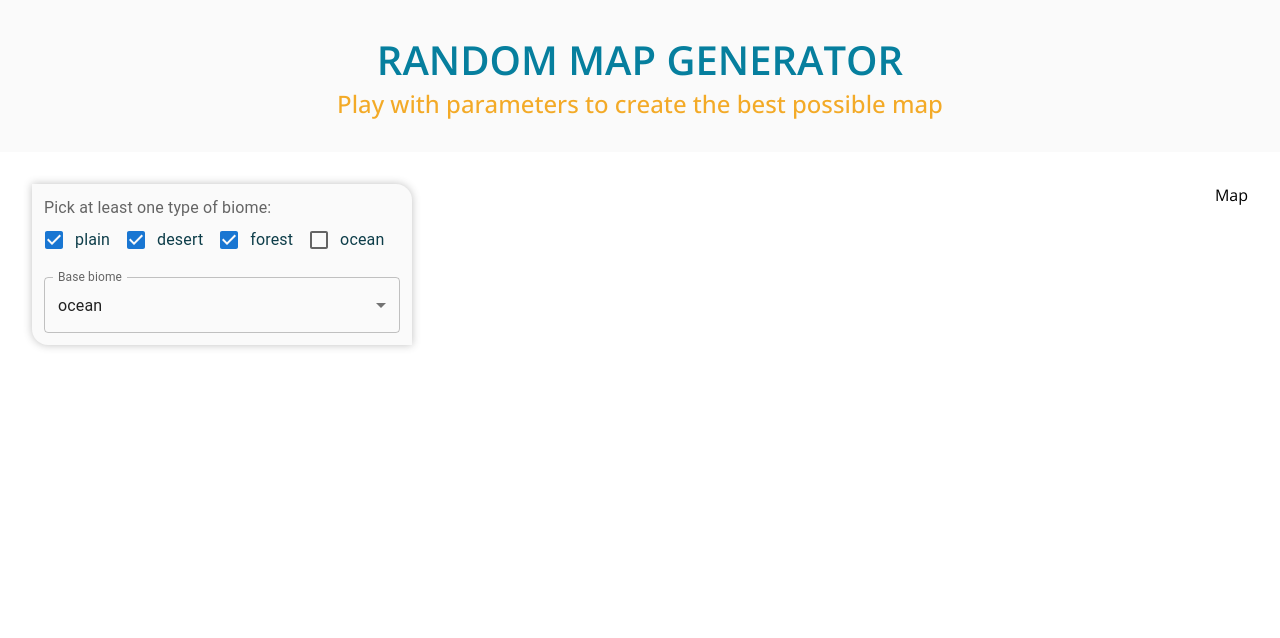
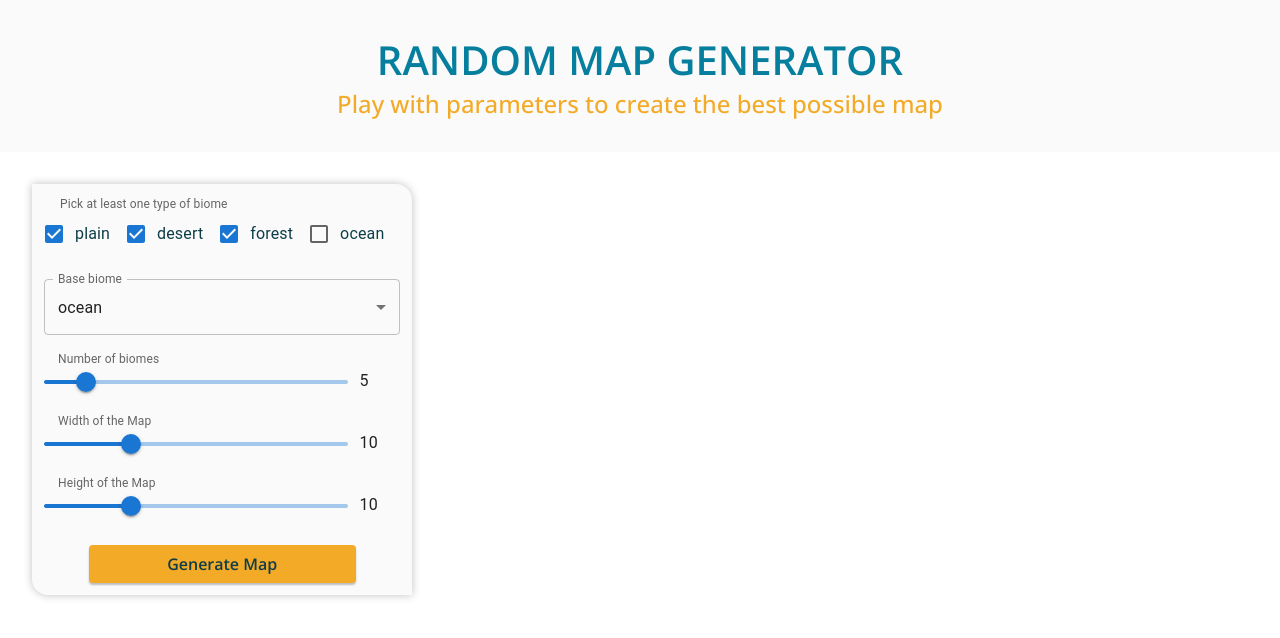
Before and after one commit to thibautguibert/map-generator-front, a React (Vite) app: page / in a window 1280 px wide. Shown: the top 638 px of the page. Built offline with nearby package versions, Linux system fonts and the light colour scheme.

Commit message:
added call to api and display basic map

```diff
--- a/components/App.tsx
+++ b/components/App.tsx
@@ -1,10 +1,12 @@
 import { Global, css } from "@emotion/react";
 import styled from "@emotion/styled";
 import { globalStyle, centeredColumn, topRow } from "@styles/index.style";
+import MapProvider from "hooks/MapProvider";
 import ThemeProvider from "providers/ThemeProvider";
 
 import Form from "./Form";
 import Header from "./Header";
+import Map from "./Map";
 
 const StyledAppContainer = styled.div`
   ${centeredColumn}
@@ -26,14 +28,16 @@ const MainContainer = styled.main(
 function App(): JSX.Element {
   return (
     <ThemeProvider>
+      <MapProvider>
         <Global styles={globalStyle} />
         <StyledAppContainer>
           <Header />
           <MainContainer>
             <Form />
-          <div>Map</div>
+            <Map />
           </MainContainer>
         </StyledAppContainer>
+      </MapProvider>
     </ThemeProvider>
   );
 }
--- a/components/Form.tsx
+++ b/components/Form.tsx
@@ -3,10 +3,13 @@ import styled from "@emotion/styled";
 import { BIOMES, Biome, DEFAULT_BASE_BIOME, DEFAULT_SELECTED_BIOMES } from "@lib/biome";
 import { FormControl } from "@mui/material";
 import { centeredColumn } from "@styles/index.style";
-import { useState } from "react";
+import { useMap } from "hooks/MapProvider";
+import { useEffect, useState } from "react";
 
 import CheckboxGroup from "./form/CheckboxGroup";
+import InputSlider from "./form/InputSlider";
 import Selector from "./form/Selector";
+import SubmitButton from "./form/SubmitButton";
 
 const FormContainer = styled.div(
   ({ theme: { mobileThreshold, colors, space, radius } }) => css`
@@ -26,6 +29,12 @@ const FormContainer = styled.div(
 function Form(): JSX.Element {
   const [biomes, setBiomes] = useState<Biome[]>(DEFAULT_SELECTED_BIOMES);
   const [baseBiome, setBaseBiome] = useState<Biome>(DEFAULT_BASE_BIOME);
+  const [numberOfBiomes, setNumberOfBiomes] = useState<number>(5);
+  const [mapWidth, setMapWidth] = useState<number>(10);
+  const [mapHeight, setMapHeight] = useState<number>(10);
+
+  const { generateMapSettings, loading, mapSettings } = useMap();
+
   const handleBiomesChange = (value: Biome[]) => {
     setBiomes(value);
   };
@@ -34,11 +43,29 @@ function Form(): JSX.Element {
     setBaseBiome(value);
   };
 
+  const handleSubmit = () => {
+    generateMapSettings({
+      availableBiome: biomes,
+      baseBiome,
+      numberOfBiomes,
+      width: mapWidth,
+      height: mapHeight,
+    });
+  };
+
+  useEffect(() => {
+    console.log(mapSettings);
+  }, [mapSettings]);
+
   return (
     <FormContainer>
-      <FormControl variant="standard" style={{ gap: "1rem" }}>
+      <FormControl style={{ gap: "1.5rem" }}>
         <CheckboxGroup options={BIOMES} value={biomes} onChange={handleBiomesChange} />
         <Selector options={BIOMES} value={baseBiome} onChange={handleBaseBiomeChange} />
+        <InputSlider setValue={setNumberOfBiomes} value={numberOfBiomes} min={1} max={30} label="Number of biomes" />
+        <InputSlider setValue={setMapWidth} value={mapWidth} min={2} max={30} label="Width of the Map" />
+        <InputSlider setValue={setMapHeight} value={mapHeight} min={2} max={30} label="Height of the Map" />
+        <SubmitButton onSubmit={handleSubmit} ctaText="Generate Map" loading={loading} />
       </FormControl>
     </FormContainer>
   );
--- /dev/null
+++ b/components/Map.tsx
@@ -0,0 +1,45 @@
+import React from "react";
+
+import { useMap } from "../hooks/MapProvider";
+
+const biomeColors: { [key: string]: string } = {
+  // Remplacez ces valeurs par les couleurs appropriées pour chaque type de biome
+  ocean: "#23A3F7",
+  forest: "#13AE5B",
+  desert: "#FECD2A",
+  plain: "#AFF4C5",
+};
+
+function Map() {
+  const {
+    mapSettings: { biomeAreas, width, height, baseBiome },
+  } = useMap();
+  return (
+    <div
+      style={{
+        position: "relative",
+        width: `${width * 25}px`,
+        height: `${height * 25}px`,
+        backgroundColor: biomeColors[baseBiome],
+        overflow: "hidden",
+      }}
+    >
+      {biomeAreas.map((biomeArea, index) => (
+        <div
+          key={`${biomeArea.biome}-${biomeArea.x}-${biomeArea.y}`}
+          style={{
+            position: "absolute",
+            left: `${biomeArea.x * 25}px`,
+            top: `${biomeArea.y * 25}px`,
+            width: `${biomeArea.width * 25}px`,
+            height: `${biomeArea.height * 25}px`,
+            backgroundColor: biomeColors[biomeArea.biome],
+            zIndex: index + 1,
+          }}
+        />
+      ))}
+    </div>
+  );
+}
+
+export default Map;
--- a/components/form/CheckboxGroup.tsx
+++ b/components/form/CheckboxGroup.tsx
@@ -5,6 +5,11 @@ import { ChangeEvent, useEffect, useState } from "react";
 
 const CheckboxContainer = styled.div`
   ${topRow}
+`;
+
+const MuiFormLabel = styled(FormLabel)`
+  font-size: ${({ theme: { fontSize } }) => fontSize.s};
+  padding-left: 1rem;
 `;
 
 const ErrorText = styled.div`
@@ -32,7 +37,7 @@ function CheckboxGroup({ options, value, onChange }: ICheckboxGroupProps) {
 
   return (
     <FormGroup>
-      <FormLabel component="legend">Pick at least one type of biome:</FormLabel>
+      <MuiFormLabel>Pick at least one type of biome</MuiFormLabel>
       <CheckboxContainer>
         {options.map((option) => (
           <FormControlLabel
--- /dev/null
+++ b/components/form/InputSlider.tsx
@@ -0,0 +1,63 @@
+import styled from "@emotion/styled";
+import { FormControl, Slider, Input, InputLabel } from "@mui/material";
+import { topRow } from "@styles/index.style";
+
+const MuiInput = styled(Input)`
+  width: 3rem;
+`;
+
+const Container = styled.div`
+  ${topRow}
+  margin-top: 0.5rem;
+  gap: 0.75rem;
+`;
+
+interface IInputSliderProps {
+  value: number;
+  setValue: (value: number) => void;
+  min: number;
+  max: number;
+  label: string;
+}
+
+function InputSlider({ value, setValue, min, max, label }: IInputSliderProps): JSX.Element {
+  const handleSliderChange = (event: Event, newValue: number | number[]) => {
+    setValue(newValue as number);
+  };
+
+  const handleInputChange = (event: React.ChangeEvent<HTMLInputElement>) => {
+    setValue(Number(event.target.value));
+  };
+
+  const handleBlur = () => {
+    if (value < min) {
+      setValue(min);
+    } else if (value > max) {
+      setValue(max);
+    }
+  };
+
+  return (
+    <FormControl>
+      <InputLabel id="input-slider">{label}</InputLabel>
+      <Container>
+        <Slider value={value} onChange={handleSliderChange} aria-labelledby="input-slider" min={min} max={max} />
+        <MuiInput
+          value={value}
+          size="small"
+          onChange={handleInputChange}
+          onBlur={handleBlur}
+          disableUnderline
+          inputProps={{
+            min,
+            max,
+            type: "number",
+            "aria-labelledby": "input-slider",
+          }}
+        />
+      </Container>
+    </FormControl>
+  );
+}
+
+export default InputSlider;
--- /dev/null
+++ b/components/form/SubmitButton.tsx
@@ -0,0 +1,42 @@
+import { css } from "@emotion/react";
+import styled from "@emotion/styled";
+
+const StyledButton = styled.button(
+  ({ theme: { space, colors, radius } }) => css`
+    width: 75%;
+    align-self: center;
+    padding: ${space.s} ${space.m};
+    background-color: ${colors.secondary};
+    border-radius: ${radius?.s};
+    box-shadow: 0 2px 2px ${colors.transparentDark};
+    cursor: pointer;
+
+    &:hover {
+      transform: scale(1.02);
+    }
+  `,
+);
+
+const Text = styled.p(
+  ({ theme: { space, colors } }) => css`
+    font-size: ${space.l};
+    font-weight: 600;
+    color: ${colors.darkerMain};
+  `,
+);
+
+interface ISubmitButtonProps {
+  onSubmit: () => void;
+  ctaText: string;
+  loading: boolean;
+}
+
+function SubmitButton({ onSubmit, ctaText, loading }: ISubmitButtonProps) {
+  return (
+    <StyledButton disabled={loading} onClick={onSubmit}>
+      <Text>{loading ? "Loading..." : ctaText}</Text>
+    </StyledButton>
+  );
+}
+
+export default SubmitButton;
--- /dev/null
+++ b/hooks/MapProvider.tsx
@@ -0,0 +1,67 @@
+import { DEFAULT_BASE_BIOME } from "@lib/biome";
+import { MapConfig, MapSettings, generateMapFromAPI } from "@lib/map";
+import { createContext, useContext, useState, ReactNode, useMemo } from "react";
+
+export const DEFAULT_MAP_SETTINGS: MapSettings = {
+  biomeAreas: [],
+  width: 0,
+  height: 0,
+  baseBiome: DEFAULT_BASE_BIOME,
+};
+
+interface MapContextState {
+  mapSettings: MapSettings;
+  loading: boolean;
+  apiError: unknown;
+  generateMapSettings: (mapConfig: MapConfig) => Promise<void>;
+}
+
+const DEFAULT_MAP_STATE: MapContextState = {
+  mapSettings: DEFAULT_MAP_SETTINGS,
+  loading: false,
+  apiError: null,
+  generateMapSettings: async () => {},
+};
+
+const MapContext = createContext(DEFAULT_MAP_STATE);
+
+interface IMapProviderProps {
+  children: ReactNode;
+}
+
+function MapProvider({ children }: IMapProviderProps): JSX.Element {
+  const [loading, setLoading] = useState<boolean>(false);
+  const [apiError, setApiError] = useState<unknown>(null);
+  const [mapSettings, setMapSettings] = useState<MapSettings>(DEFAULT_MAP_SETTINGS);
+
+  const generateMapSettings = async (mapConfig: MapConfig) => {
+    setLoading(true);
+    setApiError(null);
+
+    try {
+      const generatedSettings = await generateMapFromAPI(mapConfig);
+      setMapSettings(generatedSettings);
+      setLoading(false);
+    } catch (error) {
+      setApiError(error);
+      setLoading(false);
+    }
+  };
+
+  const contextValue = useMemo(
+    () => ({ loading, apiError, mapSettings, generateMapSettings }),
+    [loading, mapSettings, apiError],
+  );
+
+  return <MapContext.Provider value={contextValue}>{children}</MapContext.Provider>;
+}
+
+export function useMap() {
+  const context = useContext(MapContext);
+  if (!context) {
+    throw new Error("useMap must be used within a MapProvider");
+  }
+  return context;
+}
+
+export default MapProvider;
--- /dev/null
+++ b/lib/map.ts
@@ -0,0 +1,24 @@
+import axios from "axios";
+
+import { Biome, BiomeArea } from "./biome";
+
+export interface MapConfig {
+  availableBiome: Biome[];
+  baseBiome: Biome;
+  numberOfBiomes: number;
+  width: number;
+  height: number;
+}
+
+export interface MapSettings {
+  biomeAreas: BiomeArea[];
+  width: number;
+  height: number;
+  baseBiome: Biome;
+}
+
+export async function generateMapFromAPI(config: MapConfig): Promise<MapSettings> {
+  console.log("config", config);
+  const response = await axios.post("http://localhost:3005/api/map/random", config);
+  return response.data as MapSettings;
+}
--- a/package.json
+++ b/package.json
@@ -21,6 +21,7 @@
     "@emotion/react": "^11.10.6",
     "@emotion/styled": "^11.10.6",
     "@mui/material": "^5.14.0",
+    "axios": "^1.4.0",
     "react": "^18.2.0",
     "react-dom": "^18.2.0"
   },
--- a/providers/ThemeProvider.tsx
+++ b/providers/ThemeProvider.tsx
@@ -22,6 +22,7 @@ const THEME = createTheme({
     main: '"Open Sans", sans-serif',
   },
   space: {
+    s: "0.5em",
     m: "0.75em",
     l: "1em",
     xl: "2em",
--- a/styles/index.style.ts
+++ b/styles/index.style.ts
@@ -40,6 +40,7 @@ const globalStyle = css`
   main,
   menu,
   nav,
+  button,
   section {
     margin: 0;
     padding: 0;
```
Also changed, not shown: lib/biome.ts (+11 -0 lines), 1 other file (tests, documents, lock files or other folders). Lines whose indentation alone changed are shown as unchanged.
